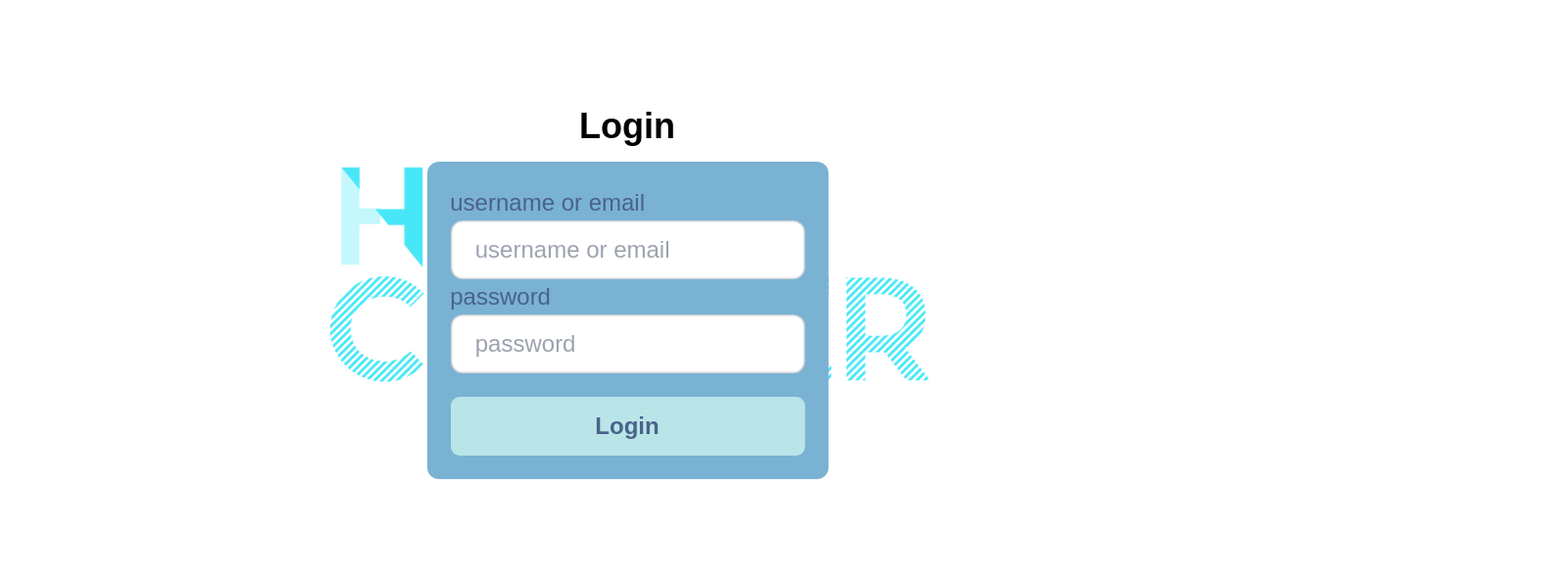
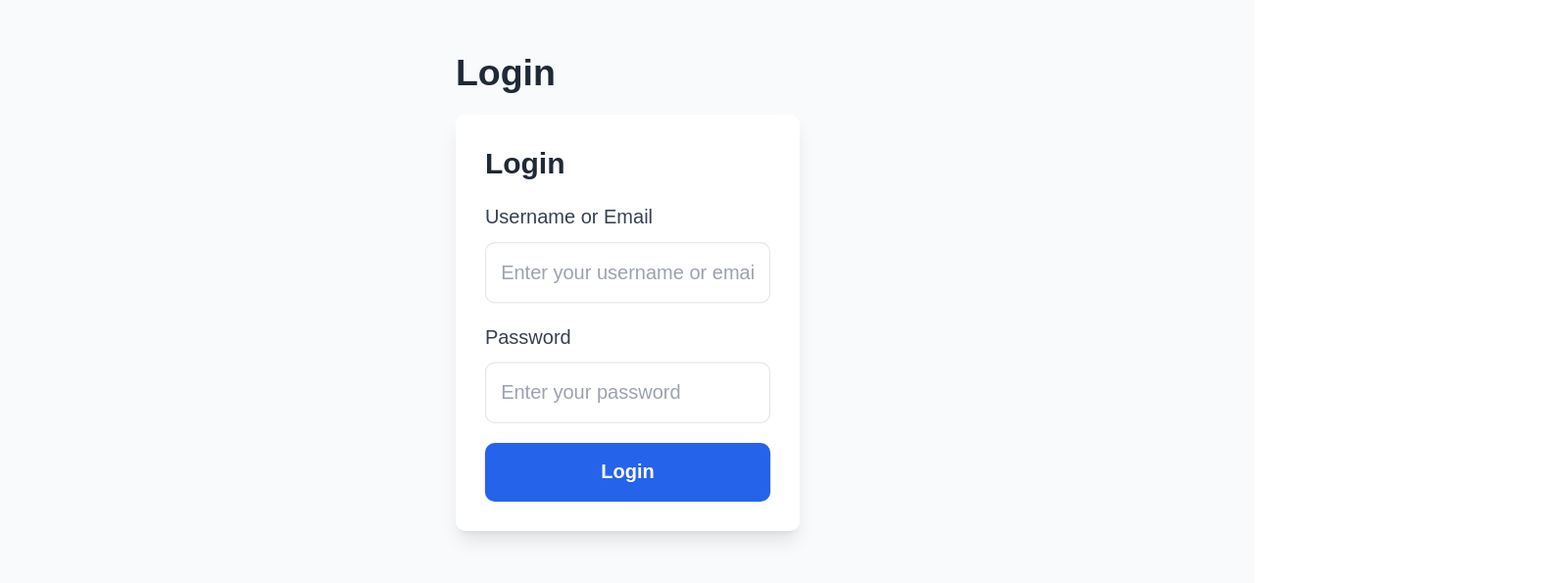
Before and after one commit to Virpro18/library, a Next.js app: page /verify in a window 1280 px wide. Shown: the part 103-698 px from the top of the page at 98% size, 1600 px wide, since content can reach past the window. Built offline with nearby package versions, Linux system fonts and the light colour scheme.

Commit message:
Logout and Login improve (Ai is working 😭😭😢 again)

```diff
--- a/src/app/(admin)/verify/page.tsx
+++ b/src/app/(admin)/verify/page.tsx
@@ -1,13 +1,14 @@
 import LoginInput from "@/components/lib/LoginInput";
-const verify = () => {
 
-
+const Verify = () => {
   return (
-    <div className="w-full h-screen flex flex-col items-center justify-center sm:scale-150 gap-2">
-      <h3 className="text-2xl font-bold">Login</h3>
-      <LoginInput />
+    <div className="w-full h-screen flex flex-col items-center justify-center bg-gray-50">
+      <div className="sm:scale-125 p-4">
+        <h3 className="text-3xl font-bold text-gray-800 mb-4">Login</h3>
+        <LoginInput />
+      </div>
     </div>
   );
 };
 
-export default verify;
+export default Verify;
--- a/src/app/api/database/adminData/route.ts
+++ b/src/app/api/database/adminData/route.ts
@@ -31,6 +31,21 @@ export const POST = async (req: NextRequest) => {
   return NextResponse.json({status:"succes"}, { status: 200 });
 };
 
+
+export async function GET() {
+  // Menghapus cookie token
+  const response = NextResponse.json({ message: "Logout successful" });
+  response.cookies.set("admin", "", {
+    httpOnly: true,
+    secure: process.env.NODE_ENV === "production",
+    expires: new Date(0), // Mengatur cookie kadaluarsa
+    path: "/",
+  });
+
+  return response;
+}
+
+
 /*
 TODO:
 - [X] Add password,username,email,lore to cookie
--- a/src/components/Sidebar.tsx
+++ b/src/components/Sidebar.tsx
@@ -2,6 +2,7 @@
 
 import { useState, useEffect, useRef } from "react";
 import { usePathname } from "next/navigation";
+import { useRouter } from "next/navigation";
 import {
   AiOutlineMenu,
   AiOutlineClose,
@@ -28,8 +29,26 @@ const Sidebar = () => {
   const pathname = usePathname();
   const activeLinkRef = useRef<HTMLLIElement | null>(null);
   const [highlightStyle, setHighlightStyle] = useState({ top: 0, height: 0 });
+  const router = useRouter()
 
   const toggleSidebar = () => setIsOpen(!isOpen);
+
+  const handleLogout = async () => {
+    try {
+      const response = await fetch("/api/database/adminData", {
+        method: "GET",
+      });
+
+      if (response.ok) {
+        // Redirect ke halaman login setelah logout
+        router.push("/verify");
+      } else {
+        console.error("Logout failed");
+      }
+    } catch (error) {
+      console.error("Error during logout:", error);
+    }
+  };
 
   // Update posisi highlight saat URL berubah
   useEffect(() => {
@@ -91,7 +110,10 @@ const Sidebar = () => {
             </li>
           ))}
         </ul>
-        <button className="p-3 rounded-md absolute bottom-5 z-50 text-white flex items-center gap-2 left-5 hover:bg-gray-800">
+        <button
+          className="p-3 rounded-md absolute bottom-5 z-50 text-white flex items-center gap-2 left-5 hover:bg-gray-800"
+          onClick={handleLogout}
+        >
           <CiLogout />
           <p>Logout</p>
         </button>
--- a/src/components/lib/LoginInput.tsx
+++ b/src/components/lib/LoginInput.tsx
@@ -1,75 +1,89 @@
 "use client";
 
 import { useState } from "react";
-// import { useRouter } from "next/navigation";
 
 const LoginInput = () => {
-  // const Router = useRouter()
-  const [User, setUser] = useState("");
-  const [Pass, setPass] = useState("");
+  const [user, setUser] = useState("");
+  const [pass, setPass] = useState("");
+  const [loading, setLoading] = useState(false);
+  const [error, setError] = useState("");
 
-  const HandleSubmit =
-    (e: React.FormEvent<HTMLFormElement>) => {
+  const handleSubmit = async (e: React.FormEvent<HTMLFormElement>) => {
     e.preventDefault();
-      console.log(User, Pass);
-      // const data = await jinx.loginAdmin({username:User,pasword:Pass})
-      fetch("/api/database/adminData", {
+    if (!user || !pass) {
+      setError("Please fill in all fields.");
+      return;
+    }
+
+    setLoading(true);
+    setError("");
+
+    try {
+      const response = await fetch("/api/database/adminData", {
         method: "POST",
         headers: {
           "Content-Type": "application/json",
         },
-        body: JSON.stringify({ username: User, password: Pass }),
-      }).then((res) => {
-        if (res.ok) {
-          // Router.push("/dashboard")
-          window.location.href = "/dashboard"
+        body: JSON.stringify({ username: user, password: pass }),
+      });
+
+      if (response.ok) {
+        window.location.href = "/dashboard";
+      } else {
+        setError("Invalid username or password.");
       }
-      });
+    } catch (err) {
+      setError("An error occurred. Please try again.");
+    } finally {
+      setLoading(false);
     }
-
-
-  const handleUserChange = (e: React.ChangeEvent<HTMLInputElement>) => {
-    setUser(e.target.value);
-  };
-
-  const handlePassChange = (e: React.ChangeEvent<HTMLInputElement>) => {
-    setPass(e.target.value);
   };
 
   return (
-    <>
     <form
-        className="flex flex-col bg-color-accent p-4 rounded-lg text-color-secondary"
-        onSubmit={HandleSubmit}
+      onSubmit={handleSubmit}
+      className="flex flex-col bg-white p-6 rounded-lg shadow-lg max-w-md w-full"
     >
-        <label htmlFor="username">username or email</label>
+      <h2 className="text-2xl font-semibold text-gray-800 mb-4">Login</h2>
+
+      {error && <p className="text-red-500 mb-3">{error}</p>}
+
+      <label htmlFor="username" className="text-gray-700 mb-2">
+        Username or Email
+      </label>
       <input
         type="text"
-          placeholder="username or email"
         id="username"
-          autoComplete="on"
-          onChange={handleUserChange}
-          className="w-full h-10 md:px-4 px-2 border border-gray-300 rounded-lg focus:outline-none focus:ring-2 focus:ring-color-secondary transition-all"
+        placeholder="Enter your username or email"
+        value={user}
+        onChange={(e) => setUser(e.target.value)}
+        className="w-full p-3 mb-4 border rounded-lg focus:outline-none focus:ring-2 focus:ring-blue-500 transition-all"
         required
       />
-        <label htmlFor="password">password</label>
+
+      <label htmlFor="password" className="text-gray-700 mb-2">
+        Password
+      </label>
       <input
         type="password"
-          placeholder="password"
         id="password"
-          autoComplete="current-password"
-          onChange={handlePassChange}
-          className="w-full h-10 md:px-4 px-2 border border-gray-300 rounded-lg focus:outline-none focus:ring-2 focus:ring-color-secondary transition-all"
+        placeholder="Enter your password"
+        value={pass}
+        onChange={(e) => setPass(e.target.value)}
+        className="w-full p-3 mb-4 border rounded-lg focus:outline-none focus:ring-2 focus:ring-blue-500 transition-all"
         required
       />
+
       <button
         type="submit"
-          className="text-color-secondary bg-color-tertiary p-2 rounded-md hover:text-color-primary hover:bg-color-secondary font-bold transition-all mt-4"
+        className={`w-full p-3 text-white font-bold rounded-lg transition-all ${
+          loading ? "bg-gray-400 cursor-not-allowed" : "bg-blue-600 hover:bg-blue-700"
+        }`}
+        disabled={loading}
       >
-          Login
+        {loading ? "Logging in..." : "Login"}
       </button>
     </form>
-    </>
   );
 };
 
```
Lines whose indentation alone changed are shown as unchanged.
